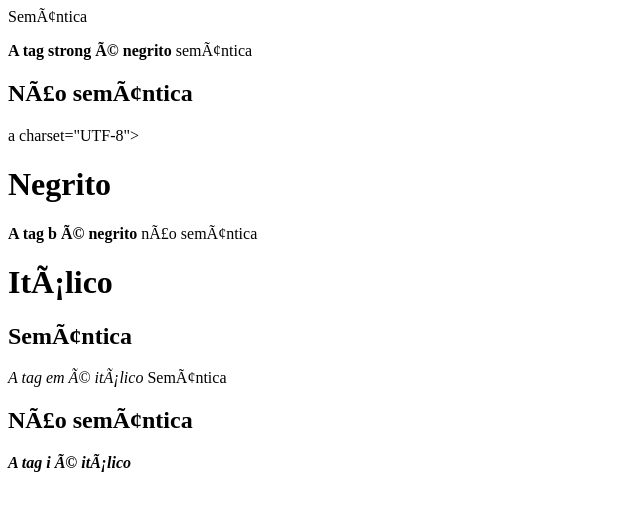
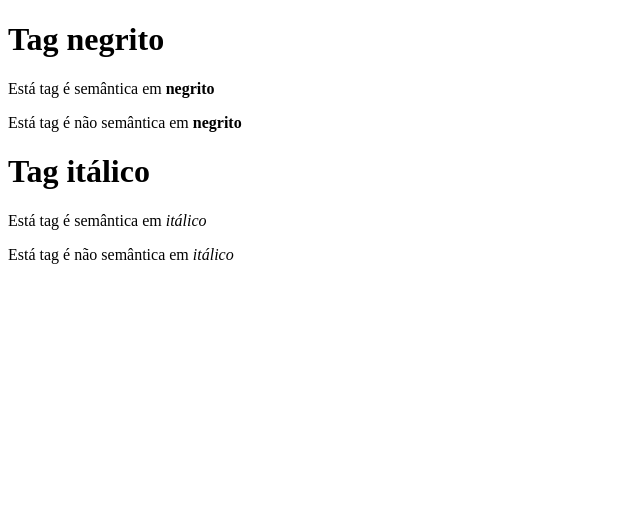
Before and after one commit to ProfLeandroPrado25/projeto01, a plain HTML site: page aula04/index.html in a window 1280 px wide. Shown: the whole page, without its empty margins (0-640 px from the left). Drawn offline with Linux system fonts and the light colour scheme.

Commit message:
semântica e não semântica

```diff
--- a/aula04/index.html
+++ b/aula04/index.html
@@ -1,19 +1,16 @@
 <!DOCTYPE html>
 <html lang="pt-br">
 <head>
-    <meth2>Semântica</h2>
-            <p><strong>A tag strong é negrito</strong> semântica</p>
-        <h2>Não semântica</h2>a charset="UTF-8">
+    <meta charset="UTF-8">
     <meta name="viewport" content="width=device-width, initial-scale=1.0">
-    <title>Semântica</title>
+    <title>Semântica e Não semântica</title>
 </head>
 <body>
-    <h1>Negrito</h1>
-            <p><b>A tag b é negrito</b> não semântica</p>
-    <h1>Itálico</h1>
-        <h2>Semântica</h2>
-            <p><em>A tag em é itálico</em> Semântica</p>
-        <h2>Não semântica</h2>
-            <p><strong><i>A tag i é itálico</i></strong></p>
+    <h1>Tag negrito</h1>
+        <p>Está tag é semântica em <strong>negrito</strong></p>
+        <p>Está tag é não semântica em <b>negrito</b></p>
+    <h1>Tag itálico</h1>
+        <p>Está tag é semântica em <em>itálico</em></p>
+        <p>Está tag é não semântica em <i>itálico</i></p>
 </body>
 </html>
```
